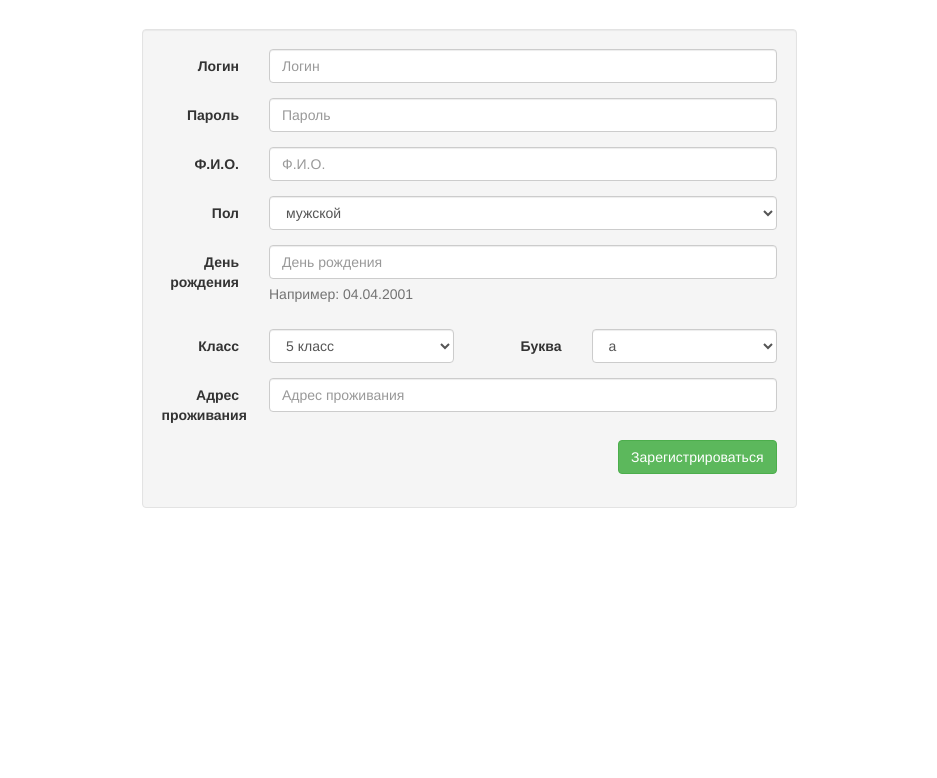
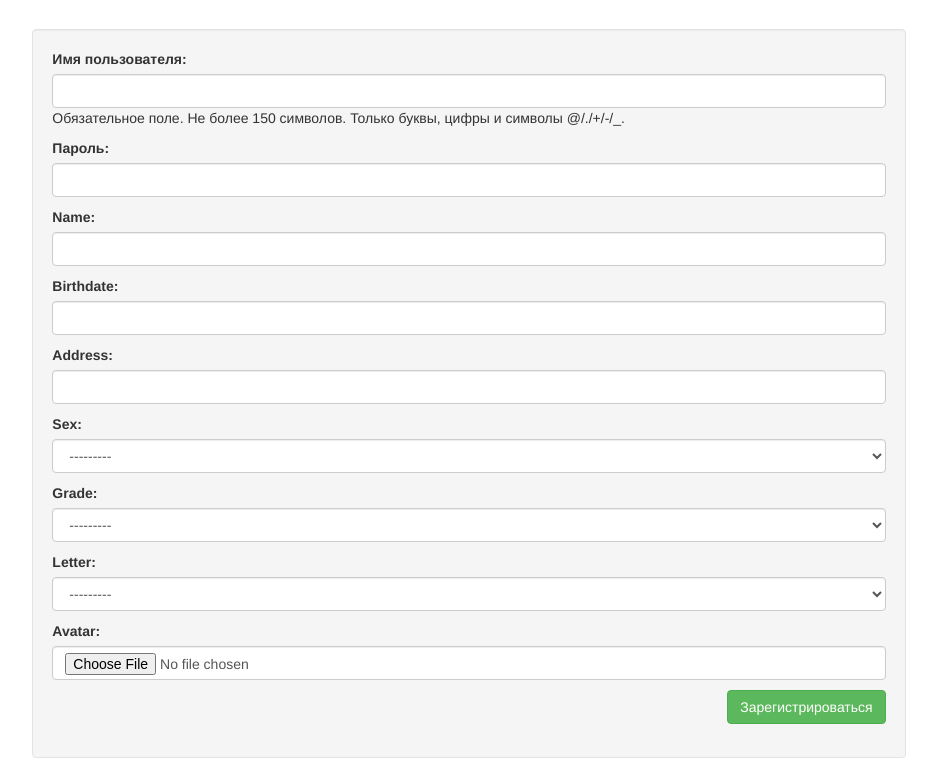
Before and after one commit to EgorovM/ntlspace, a Django app: page /student/register/ in a window 1280 px wide. Shown: the part 51-829 px from the top of the page, without its empty margins (171-1108 px from the left). Before the commit the page ends 559 px from the top, so only its background shows below. Run offline with Django 3.2, Linux system fonts and the light colour scheme; some libraries are stand-ins or nearby versions.

Commit message:
Регистрация ученика с помощью forms

```diff
--- /dev/null
+++ b/student/forms.py
@@ -0,0 +1,12 @@
+# coding=utf-8
+
+from django import forms
+
+from main.forms                 import *
+from student.models             import *
+from django.contrib.auth.models import User
+
+class StudentProfileForm(BootstrapModelForm):
+    class Meta:
+        model  = StudentProfile
+        fields = ["name","birthdate","address","sex","grade","letter","avatar"]
--- a/student/templates/student/register.html
+++ b/student/templates/student/register.html
@@ -27,74 +27,11 @@
         </div>
 
         <div class = "row" style="margin-top: 80;">
-            <div class = "col-md-offset-3 col-md-6 well">
+            <div class = "col-md-offset-2 col-md-8 well">
                 <form class="form-horizontal" action = "." method = "post">
                     {% csrf_token %}
-                    <div class="form-group">
-                        <label for="login" class="col-sm-2 control-label">Логин</label>
-                        <div class="col-sm-10">
-                            <input type="text" class="form-control" id="login" placeholder="Логин" name = "login">
-                        </div>
-                    </div>
-
-                    <div class="form-group">
-                        <label for="password" class="col-sm-2 control-label">Пароль</label>
-                        <div class="col-sm-10">
-                            <input type="password" class="form-control" id="password" placeholder="Пароль" name = "password">
-                        </div>
-                    </div>
-
-                    <div class="form-group">
-                        <label for="full_name" class="col-sm-2 control-label">Ф.И.О.</label>
-                        <div class="col-sm-10">
-                            <input type="text" class="form-control" id="full_name" placeholder="Ф.И.О." name = "full_name">
-                        </div>
-                    </div>
-
-                    <div class="form-group">
-                        <label for="sex" class="col-sm-2 control-label">Пол</label>
-                        <div class="col-sm-10">
-                            <select name = "sex" class="form-control">
-                                 {% for sx in SEX %}
-                                    <option value="{{ sx.0 }}" > {{ sx.1 }} </option>
-                                {% endfor %}
-                            </select>
-                        </div>
-                    </div>
-
-                    <div class="form-group">
-                        <label for="birthdate" class="col-sm-2 control-label">День рождения</label>
-                        <div class="col-sm-10">
-                            <input type="text" class="form-control" id="birthdate" placeholder="День рождения" name = "birthdate">
-                            <span id="helpBlock" class="help-block">Например: 04.04.2001</span>
-                        </div>
-                    </div>
-
-                    <div class="form-group">
-                        <label for="grade" class="col-sm-2 control-label">Класс</label>
-                        <div class="col-sm-4">
-                            <select name = "grade" class="form-control">
-                                {% for gr in GRADE %}
-                                    <option value="{{ gr.0 }}"> {{ gr.1 }} </option>
-                                {% endfor %}
-                            </select>
-                        </div>
-                        <label for="letter" class="col-sm-2 control-label">Буква</label>
-                        <div class="col-sm-4">
-                            <select name = "letter" class="form-control">
-                                 {% for lt in LETTER %}
-                                    <option value="{{ lt.0 }}"> {{ lt.1 }} </option>
-                                {% endfor %}
-                            </select>
-                        </div>
-                    </div>
-
-                    <div class="form-group">
-                        <label for="address" class="col-sm-2 control-label">Адрес проживания</label>
-                        <div class="col-sm-10">
-                            <input type="text" class="form-control" id="address" placeholder="Адрес проживания" name = "address">
-                        </div>
-                    </div>
+                    {{ user_form.as_p }}
+                    {{ profile_form.as_p }}
 
                     <div style="text-align: right;"><input class="btn btn-success" type = "submit" name = "register_button" value = "Зарегистрироваться"></div>
                 </form>
--- a/student/views.py
+++ b/student/views.py
@@ -1,5 +1,4 @@
 #coding=utf-8
-from .models                    import *
 from django.shortcuts           import render, HttpResponseRedirect, redirect
 from django.utils               import timezone
 from django.db                  import IntegrityError
@@ -9,48 +8,27 @@ from django.contrib.auth        import authenticate
 from django.contrib             import auth
 from PIL                        import Image
 
+from .models import *
+from .forms  import *
+
+
 def register(request):
     false_message = ""
+    user_form    = UserForm()
+    profile_form = StudentProfileForm()
+
     if request.method == "POST":
-        if "register_button" in request.POST:
-            username = request.POST["login"]
-            password = request.POST["password"]
-            full_name = request.POST["full_name"]
-            sex       = request.POST["sex"]
-            birthdate  = request.POST["birthdate"]
-            grade     = request.POST["grade"]
-            letter    = request.POST["letter"]
-            address   = request.POST["address"]
+		user_form    = UserForm(request.POST)
+		profile_form = StudentProfileForm(request.POST)
 
-            if username !='' and password !='' and full_name != '' and sex != '' and birthdate != '' and grade != '' and letter != '' and address != '':
-                try:
-                    user = User.objects.create_user(username = username, password = password)
-                    user.save()
-                except IntegrityError:
-                    false_message = "Такой логин уже существует."
-                    response = render(request, 'student/register.html',{"false_message":false_message})
-                    return response
+		if user_form.is_valid() and profile_form.is_valid():
+			user    = user_form.save()
+			profile = profile_form.save(commit = False)
 
-                profile           = StudentProfile(user = user)
-                profile.name      = full_name
-                profile.grade     = grade
-                profile.letter    = letter
-                profile.address   = address
-                profile.sex       = sex
+			profile.user = user
+			profile.save()
 
-                profile.save()
-
-                user = authenticate(username = username, password = password)
-
-                if user is not None and user.is_active:
-                    auth.login(request, user)
-                    return HttpResponseRedirect("/student/"+profile.user.username)
-            else:
-                false_message = "Заполните все поля."
-
-    context = {"SEX":SEX,"GRADE":GRADE,"LETTER":LETTER,"false_message":false_message}
-
-    return render(request,'student/register.html',context)
+    return render(request,'student/register.html',locals())
 
 def profile(request, nick):
     context = []
```
